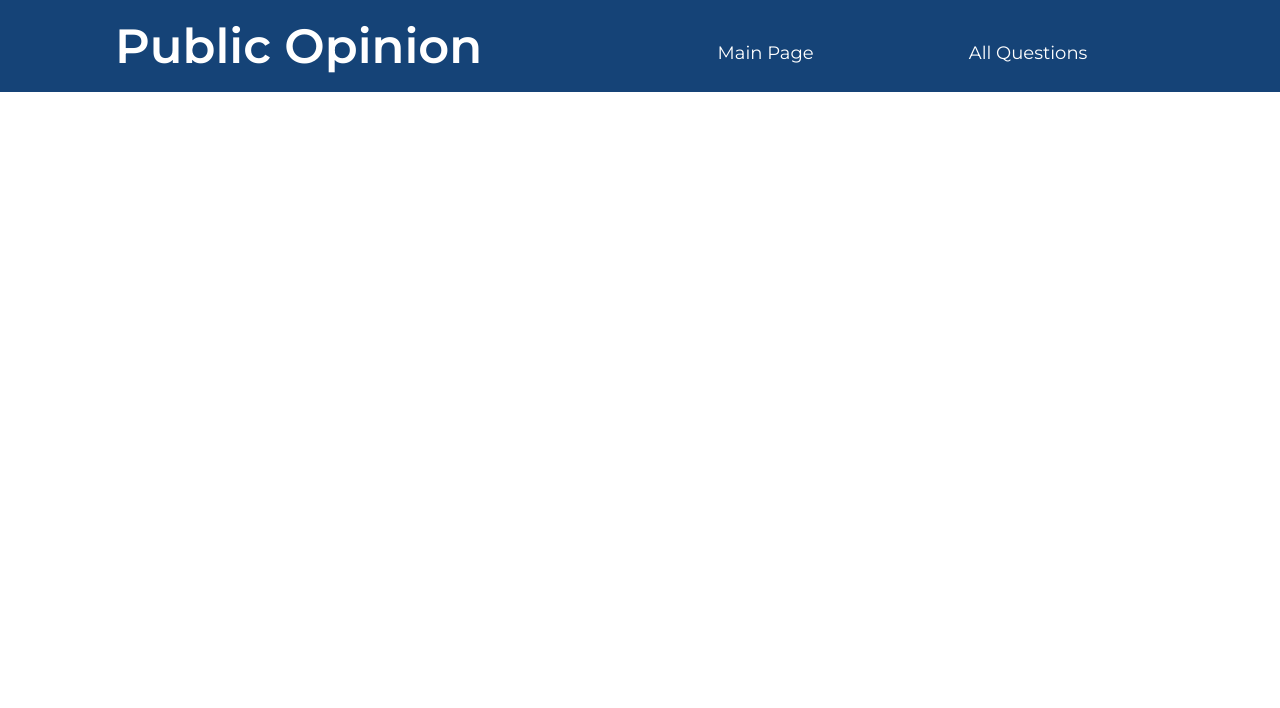
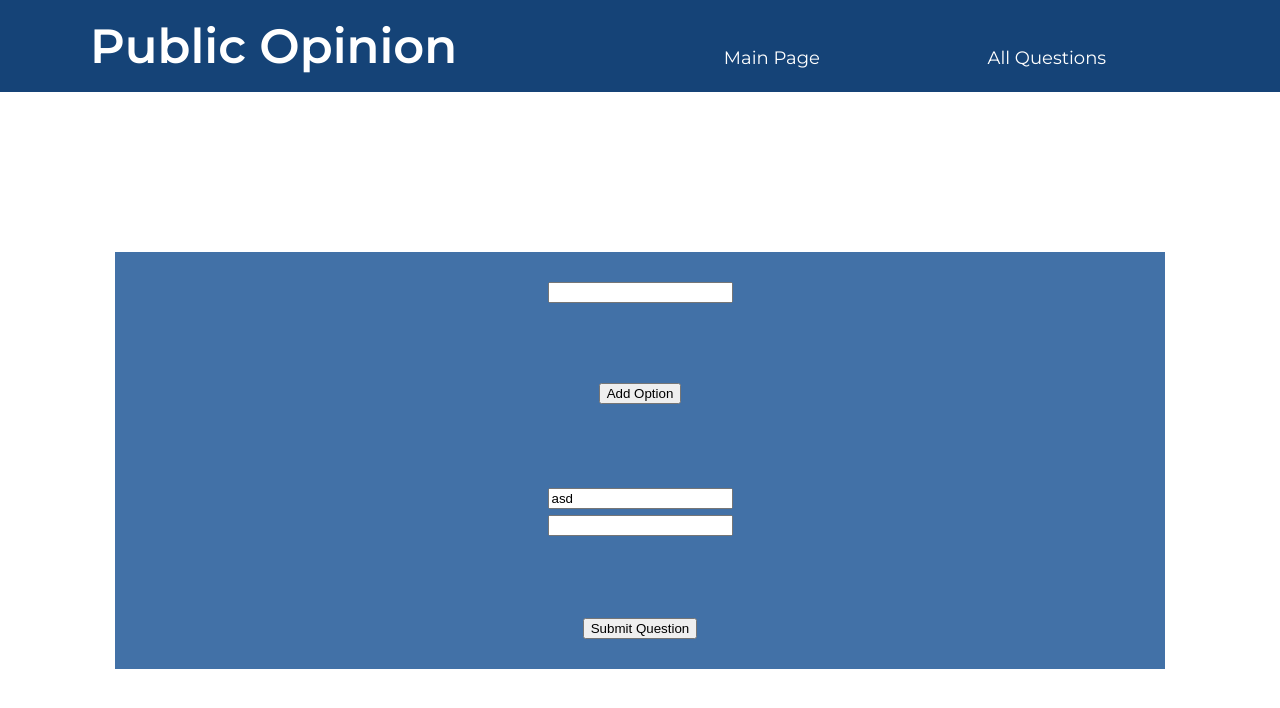
Before and after one commit to onuruci/public_opinion, a React (Create React App) app: page /admin/add in a window 1280 px wide. Shown: the top 708 px of the page. Built offline with nearby package versions, Linux system fonts and the light colour scheme.

Commit message:
admin page initial

```diff
--- a/src/App.js
+++ b/src/App.js
@@ -1,4 +1,3 @@
-
 import {
   BrowserRouter,
   Routes,
@@ -7,6 +6,8 @@ import {
 
 import Main from './mainPage/rootPage'
 import Navbar from './components/Navbar';
+import AdminPage from "./components/AdminPage";
+import AdminAdd from "./components/AdminAdd";
 import './styles/styles.css';
 
 function App() {
@@ -17,7 +18,8 @@ function App() {
         <Routes>
           <Route path="/" element={<Main></Main>} />
           <Route path="all" element={<div>A</div>} />
-          <Route path="admin" element={<div>A</div>} />
+          <Route path="admin" element={<AdminPage/>} />
+          <Route path="admin/add" element={<AdminAdd/>} />
         </Routes>
 
       </BrowserRouter>
--- /dev/null
+++ b/src/components/AdminAdd.js
@@ -0,0 +1,42 @@
+import React from "react";
+import { useState } from "react";
+
+const AdminAdd = () => {
+    const [questionName, setQuestionName] = useState("");
+    const [options, setOptions] = useState(["asd",""]);
+
+    const handleOptionChange = (e, i) => {
+        let newL = [...options];
+        newL[i] = e.target.value;
+        console.log(newL);
+        setOptions(newL);
+    };
+
+    const handleAddOption = () => {
+        let newL = [...options, ""];
+        setOptions(newL);
+    };
+
+    return(
+        <div className="w-100">
+            <div className="mx-w-1050 m-rl-auto">
+                <div className="centered bg-lb flex-col m-t-10 pd-30">
+                    <input type="text" value={questionName} onChange={e => setQuestionName(e.target.value)}/>
+                    <button className="m-t-5" onClick={handleAddOption}>Add Option</button>
+                    <div className="m-t-5 flex-col">
+                        {options.map((o,i) => {
+                            return(
+                                <div key={i}>
+                                    <input type="text" value={o} onChange={e => handleOptionChange(e, i)}/>
+                                </div>
+                            );
+                        })}
+                    </div>
+                    <button className="m-t-5">Submit Question</button>
+                </div>
+            </div>
+        </div>
+    );
+}
+
+export default AdminAdd;
--- /dev/null
+++ b/src/components/AdminPage.js
@@ -0,0 +1,28 @@
+import React from "react";
+import { useState } from "react";
+
+import '../styles/styles.css';
+
+const AdminPage = () => {
+
+    const [adminPass, setAdminPass] = useState(['']);
+
+    const handleInputChange = (e) => {
+        setAdminPass(e.target.value);
+    }
+
+    return(
+        <div className="w-100">
+            <div className="mx-w-1050 m-rl-auto pd-t-30">
+                <div className="m-rl-auto centered flex-col m-t-10">
+                    <input className="m-rl-auto m-t-5" type="text" value={adminPass} onChange={handleInputChange}/>
+                    <div className="m-t-5">
+                        <button>Enter Password</button>
+                    </div>
+                </div>
+            </div>
+        </div>
+    );
+};
+
+export default AdminPage
--- a/src/components/Navbar.js
+++ b/src/components/Navbar.js
@@ -5,7 +5,7 @@ import '../styles/styles.css';
 const Navbar = () => {
     return(
         <div className="w-100 bg-blue">
-            <div className="mx-w-1050 pd-10 m-rl-auto flex-row">
+            <div className="mx-w-1100 pd-10 m-rl-auto flex-row">
                 <div className="nav-head">
                     <Link to="/" className="nav-link">
                         Public Opinion
--- a/src/styles/styles.css
+++ b/src/styles/styles.css
@@ -16,12 +16,20 @@
     width: 50%;
 }
 
+.mx-w-1100 {
+    max-width: 1100px;
+}
+
 .mx-w-1050 {
     max-width: 1050px;
 }
 
 .pd-10 {
     padding: 10px;
+}
+
+.pd-30 {
+    padding: 30px;
 }
 
 .m-rl-auto {
@@ -33,14 +41,31 @@
     margin-left: auto;
 }
 
+.m-t-10 {
+    margin-top: 10rem;
+}
+
+.m-t-5 {
+    margin-top: 5rem;
+}
+
 .flex-row {
     display: flex;
     flex-direction: row;
 }
 
+.flex-col {
+    display: flex;
+    flex-direction: column;
+}
+
 .bg-blue {
     background-color: rgb(21, 67, 119);
     cursor: pointer;
+}
+
+.bg-lb{
+    background-color: rgb(66, 113, 167);
 }
 
 .nav-head {
@@ -50,7 +75,7 @@
 }
 
 .pd-t-30{
-    padding-top: 30px;
+    padding-top: 35px;
 }
 
 .nav-link {
@@ -61,3 +86,8 @@
 .nav-link-s:hover {
     color: rgb(211, 137, 41);
 }
+
+.centered {
+    justify-content: center;
+    align-items: center;
+}
```
